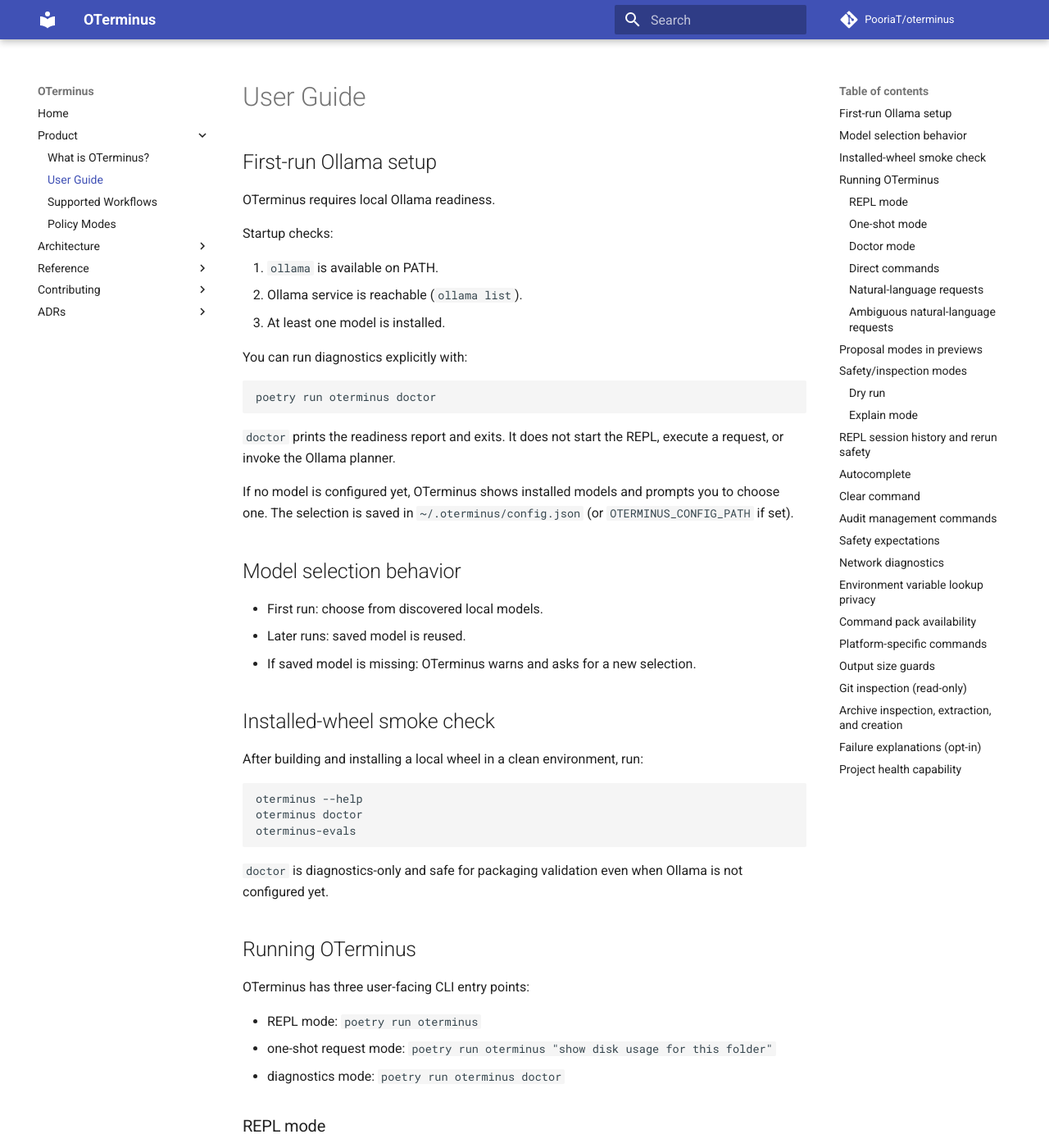
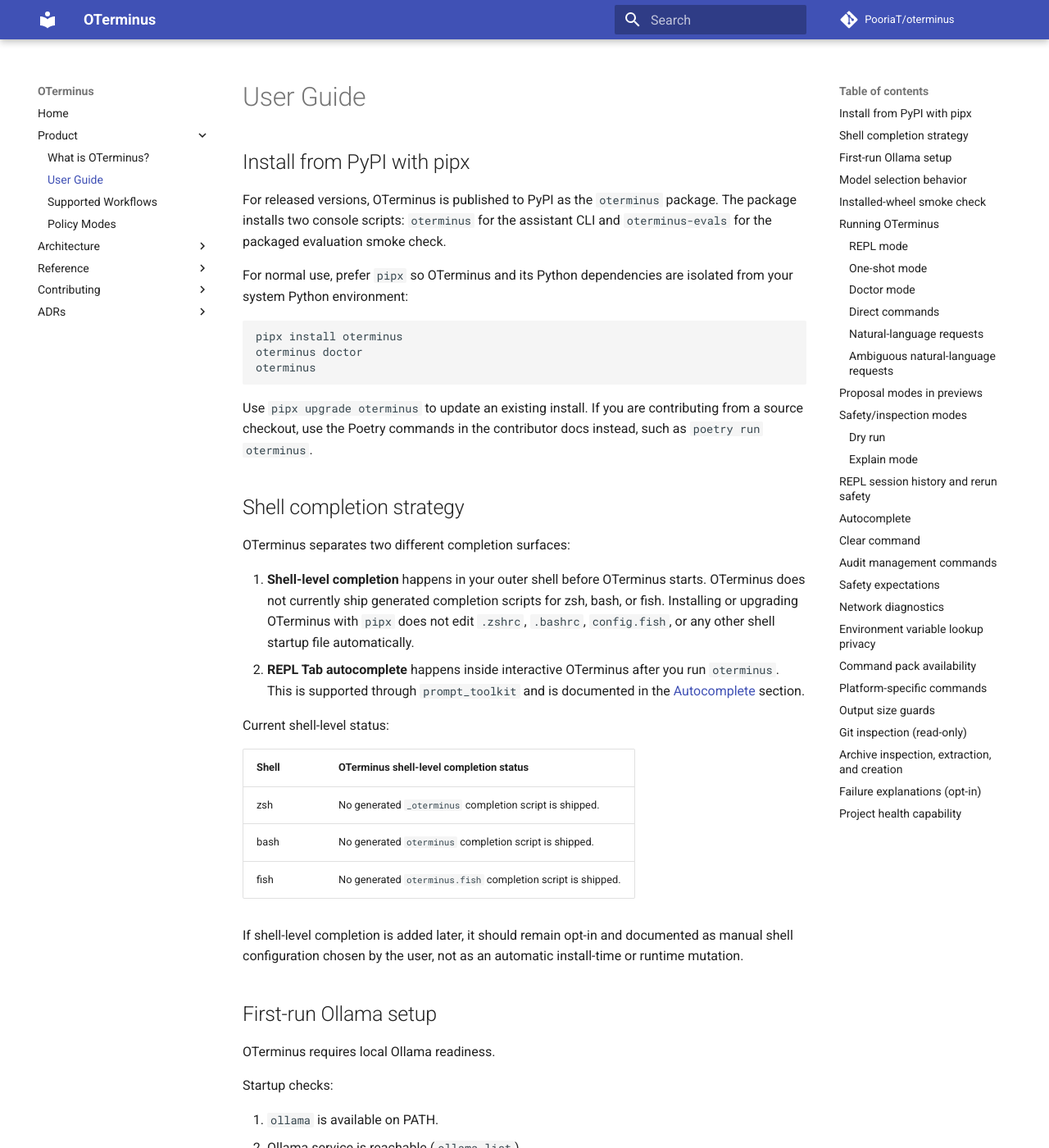
Before and after one commit to PooriaT/oterminus, an MkDocs documentation site: the page built from docs/product/user-guide.md, in a window 1280 px wide and 1400 px high. Shown: the whole window at 82% size. Built offline with MkDocs 1.6.1 and Material for MkDocs 9.7.7, drawn with Linux system fonts in a browser that asks for light colours; comment, search, counter and statistics services are not loaded; some of the changed text lies outside the part shown.

Commit message:
Document pipx install and shell completion status

````diff
--- a/docs/product/user-guide.md
+++ b/docs/product/user-guide.md
@@ -1,4 +1,45 @@
 # User Guide
+
+## Install from PyPI with pipx
+
+For released versions, OTerminus is published to PyPI as the `oterminus` package. The package
+installs two console scripts: `oterminus` for the assistant CLI and `oterminus-evals` for the
+packaged evaluation smoke check.
+
+For normal use, prefer `pipx` so OTerminus and its Python dependencies are isolated from your
+system Python environment:
+
+```bash
+pipx install oterminus
+oterminus doctor
+oterminus
+```
+
+Use `pipx upgrade oterminus` to update an existing install. If you are contributing from a source
+checkout, use the Poetry commands in the contributor docs instead, such as `poetry run oterminus`.
+
+## Shell completion strategy
+
+OTerminus separates two different completion surfaces:
+
+1. **Shell-level completion** happens in your outer shell before OTerminus starts. OTerminus does
+   not currently ship generated completion scripts for zsh, bash, or fish. Installing or upgrading
+   OTerminus with `pipx` does not edit `.zshrc`, `.bashrc`, `config.fish`, or any other shell
+   startup file automatically.
+2. **REPL Tab autocomplete** happens inside interactive OTerminus after you run `oterminus`. This
+   is supported through `prompt_toolkit` and is documented in the [Autocomplete](#autocomplete)
+   section.
+
+Current shell-level status:
+
+| Shell | OTerminus shell-level completion status |
+| --- | --- |
+| zsh | No generated `_oterminus` completion script is shipped. |
+| bash | No generated `oterminus` completion script is shipped. |
+| fish | No generated `oterminus.fish` completion script is shipped. |
+
+If shell-level completion is added later, it should remain opt-in and documented as manual shell
+configuration chosen by the user, not as an automatic install-time or runtime mutation.
 
 ## First-run Ollama setup
 
@@ -13,8 +54,10 @@
 You can run diagnostics explicitly with:
 
 ```bash
-poetry run oterminus doctor
+oterminus doctor
 ```
+
+Use `poetry run oterminus doctor` instead when running from a development checkout.
 
 `doctor` prints the readiness report and exits. It does not start the REPL, execute a request, or
 invoke the Ollama planner.
@@ -44,14 +87,16 @@
 
 OTerminus has three user-facing CLI entry points:
 
-- REPL mode: `poetry run oterminus`
-- one-shot request mode: `poetry run oterminus "show disk usage for this folder"`
-- diagnostics mode: `poetry run oterminus doctor`
+- REPL mode: `oterminus`
+- one-shot request mode: `oterminus "show disk usage for this folder"`
+- diagnostics mode: `oterminus doctor`
+
+Use the same commands with a `poetry run` prefix when running from a source checkout.
 
 ### REPL mode
 
 ```bash
-poetry run oterminus
+oterminus
 ```
 
 REPL mode starts an interactive session. Requests entered in the REPL follow the same lifecycle as
@@ -70,7 +115,7 @@
 ### One-shot mode
 
 ```bash
-poetry run oterminus "find all .py files"
+oterminus "find all .py files"
 ```
 
 One-shot mode accepts the remaining command-line words as a single request. It detects direct
@@ -81,7 +126,7 @@
 ### Doctor mode
 
 ```bash
-poetry run oterminus doctor
+oterminus doctor
 ```
 
 Doctor mode is diagnostic-only. It prints readiness and integrity checks, including configuration,
@@ -163,7 +208,7 @@
 ### Dry run
 
 ```bash
-poetry run oterminus --dry-run "copy notes.txt to backup/notes.txt"
+oterminus --dry-run "copy notes.txt to backup/notes.txt"
 ```
 
 Dry run is a safety preview for checking what OTerminus would do. It still follows the normal
@@ -173,7 +218,7 @@
 
 Use dry run when you want to verify detection, planning, validation, policy outcome, and the final
 rendered command before deciding whether to run the request normally. Direct commands that can be
-detected locally skip Ollama planning, so a command like `poetry run oterminus --dry-run "ls"` does
+detected locally skip Ollama planning, so a command like `oterminus --dry-run "ls"` does
 not require a live Ollama service. Ambiguous natural-language requests stop before planning.
 
 The CLI flag is for one-shot requests only. Inside the REPL, use the built-in form
@@ -182,7 +227,7 @@
 ### Explain mode
 
 ```bash
-poetry run oterminus --explain "show running processes"
+oterminus --explain "show running processes"
 ```
 
 Explain mode is for learning and debugging why OTerminus chose a command. Like dry run, it performs
@@ -193,7 +238,7 @@
 
 Use explain mode when you want to understand the path from request to command rather than simply
 check the final preview. Direct commands that can be detected locally skip Ollama planning, so a
-command like `poetry run oterminus --explain "ls"` does not require a live Ollama service. Ambiguous
+command like `oterminus --explain "ls"` does not require a live Ollama service. Ambiguous
 natural-language requests stop before planning.
 
 The CLI flag is for one-shot requests only. Inside the REPL, use the built-in form
@@ -241,17 +286,19 @@
 
 ## Autocomplete
 
-Tab completion is available only in interactive REPL mode (`poetry run oterminus`) and is local
-(`prompt_toolkit`) for:
+REPL Tab autocomplete is available only inside interactive REPL mode (`oterminus`, or
+`poetry run oterminus` from a development checkout) and is local (`prompt_toolkit`) for:
 
 - built-ins
 - supported command families
 - capability IDs (and optional capability hints)
 - local filesystem paths
 
-Autocomplete is deterministic and does not call Ollama.
+Autocomplete is deterministic and does not call Ollama. It is separate from shell-level completion:
+zsh, bash, and fish are not modified automatically and OTerminus does not currently install shell
+completion scripts for the outer command.
 
-If tab completion does not work:
+If REPL Tab autocomplete does not work:
 
 ```bash
 poetry install
````
Also changed, not shown: README.md (+34 -13 lines), docs/contributing.md (+2 -1 lines), docs/index.md (+2 -2 lines), docs/release.md (+23 -0 lines).
